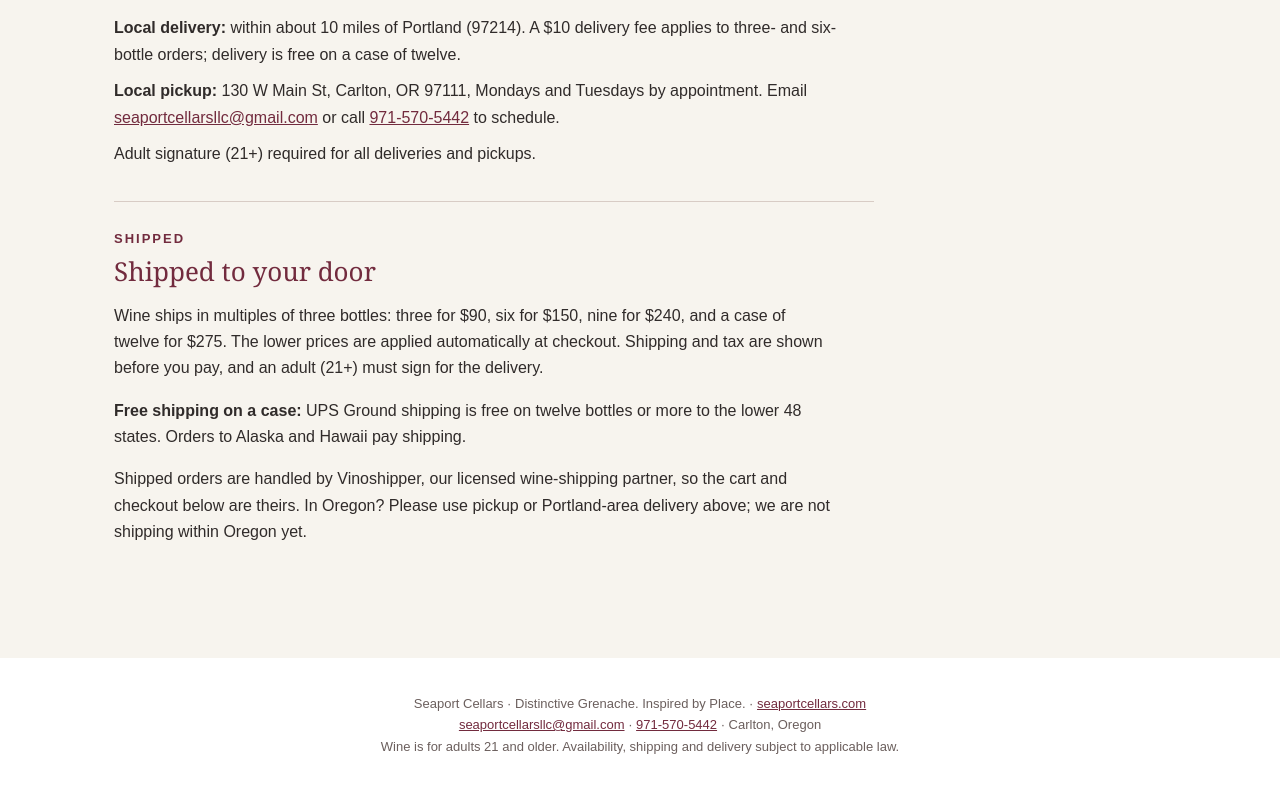
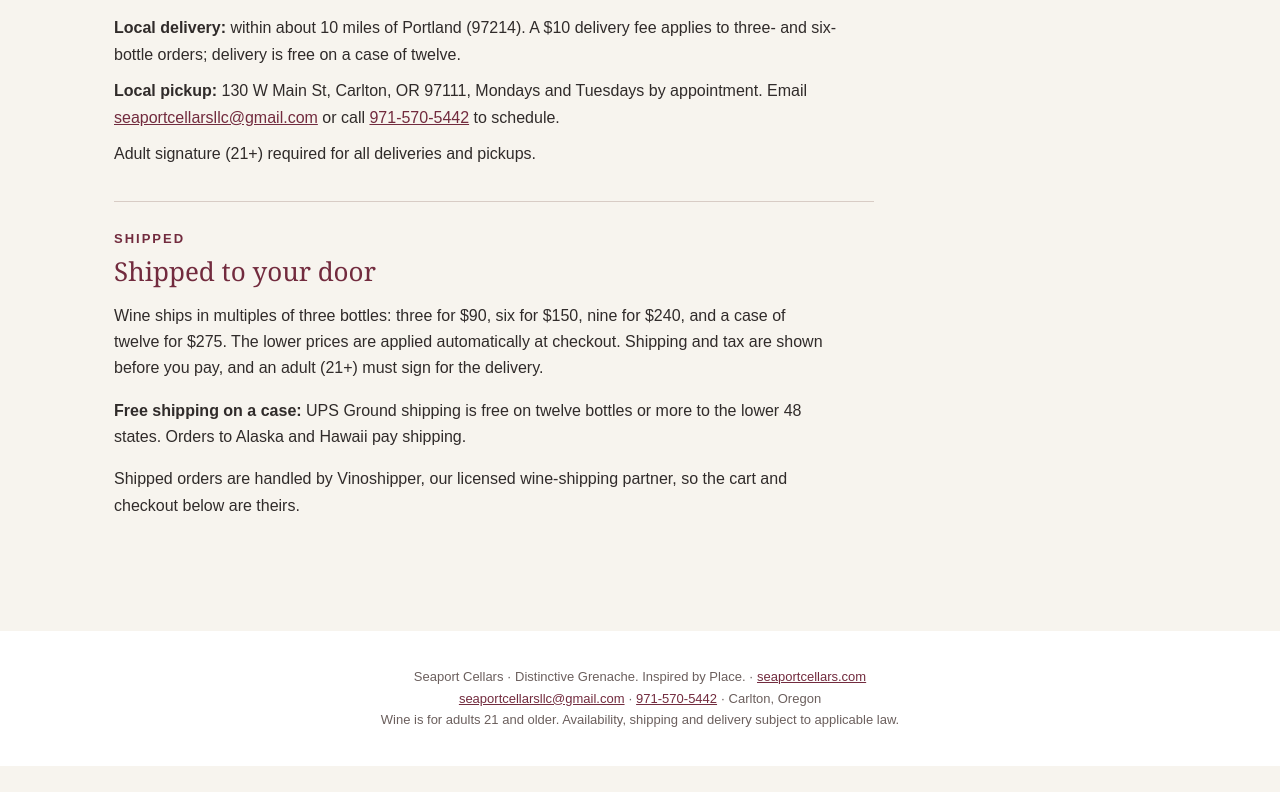
Before and after one commit to Squee451/seaportcellars-website, a plain HTML site: page 2024-grenache.html in a window 1280 px wide. Shown: the part 1928-2720 px from the top of the page. After the commit the page ends 2694 px from the top, so only its background shows below. Drawn offline with Linux system fonts and the light colour scheme.

Commit message:
Remove the "not shipping within Oregon" note
Vinoshipper has Oregon back on, and Oregon is in the page's
Available In state list, so Oregon customers can order shipped.

Co-Authored-By: Claude Opus 5.5 <noreply@anthropic.com>

```diff
--- a/2024-grenache.html
+++ b/2024-grenache.html
@@ -109,7 +109,7 @@
         <h3>Shipped to your door</h3>
         <p>Wine ships in multiples of three bottles: three for $90, six for $150, nine for $240, and a case of twelve for $275. The lower prices are applied automatically at checkout. Shipping and tax are shown before you pay, and an adult (21+) must sign for the delivery.</p>
         <p><strong>Free shipping on a case:</strong> UPS Ground shipping is free on twelve bottles or more to the lower 48 states. Orders to Alaska and Hawaii pay shipping.</p>
-        <p>Shipped orders are handled by Vinoshipper, our licensed wine-shipping partner, so the cart and checkout below are theirs. In Oregon? Please use pickup or Portland-area delivery above; we are not shipping within Oregon yet.</p>
+        <p>Shipped orders are handled by Vinoshipper, our licensed wine-shipping partner, so the cart and checkout below are theirs.</p>
         <div class="ship-cart">
           <div class="vs-add-to-cart" data-vs-product-id="206753" data-vs-product-units="Bottles"></div>
         </div>
```
